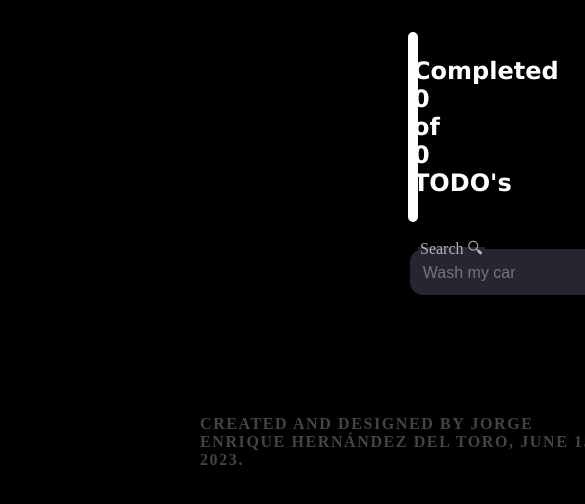
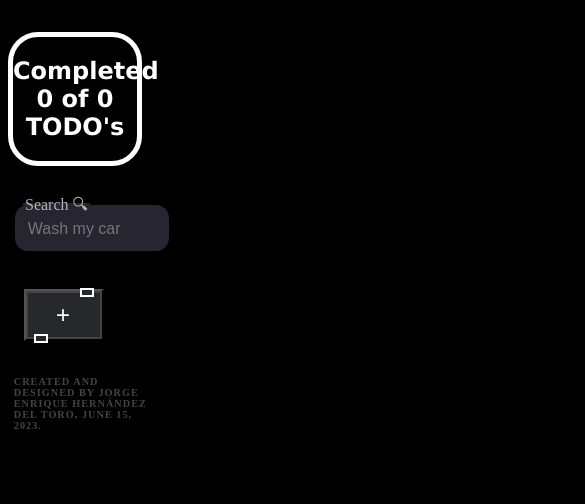
Before and after one commit to jorgedeltoro111/appToDoList, a React (Create React App) app: page / in a window 390 px wide. Shown: the top 504 px of the page, 585 px wide, since content can reach past the window. Built offline with nearby package versions, Linux system fonts and the light colour scheme.

Commit message:
first commit

```diff
--- a/src/CreateButton.css
+++ b/src/CreateButton.css
@@ -80,3 +80,19 @@
     text-decoration: none;
     transition: 0.5s;
 }
+@media screen and (max-width: 500px) {
+    /* Estilos para pantallas con un ancho máximo de 768px */
+    .containerButton{
+        margin-top: -25px;
+        margin-left: 1em;
+    }
+    .autor{
+        margin-top: 35px;
+        margin-left: -1em;
+        font-size: 0.8em;
+    }
+    .parrafo{
+        font-size: 0.8em;
+        margin-right: 18em;
+    }
+  }
--- a/src/CreateButton.js
+++ b/src/CreateButton.js
@@ -15,7 +15,9 @@ function CreateTodoButton(props){
     return (
         <div className='containerButton'> {/**Asi creamos un evento */}
             <button className='button' onClick={() => {createTodo()}}><span>+</span><i></i></button>
-            <p className='autor'>Created and designed by Jorge Enrique Hernández Del Toro, June 15, 2023.</p>
+            <div className='parrafo'>
+                <p className='autor'>Created and designed by Jorge Enrique Hernández Del Toro, June 15, 2023.</p>
+            </div>
         </div>
     );
 }
--- a/src/TodoCounter.css
+++ b/src/TodoCounter.css
@@ -13,3 +13,21 @@
     font-family: Verdana, Geneva, Tahoma, sans-serif;
     color: white;
 }
+@media screen and (max-width: 500px) {
+    /* Estilos para pantallas con un ancho máximo de 768px */
+    .counterContainer{
+        border: 5px;
+        border-style: solid;
+        border-radius: 30px;
+        margin-left: 0em;
+        margin-right: 15em;
+        margin-top: 2em;
+        border-color: white;
+    }
+    .TodoCounter{
+        text-align: center;
+        border: 2px;
+        font-family: Verdana, Geneva, Tahoma, sans-serif;
+        color: white;
+    }
+  }
--- a/src/TodoItem.css
+++ b/src/TodoItem.css
@@ -40,3 +40,41 @@
 .TodoItem-p--completed {
     text-decoration: line-through black;
 }
+@media screen and (max-width: 500px) {
+    /* Estilos para pantallas con un ancho máximo de 768px */
+    .TodoItem{
+        background: #838282;
+        margin-block-start: 5px;
+        margin-inline: 7em;
+        border-radius: 20px;
+    }
+    .TodoItem:hover{
+        background-color: #5DADE2
+    }
+    .Icon-check{
+        padding: 5px;
+    }
+    .TodoItem-p{
+        display: inline-block;
+        border-radius: 15px;
+        padding: 5px;
+        font-family: Verdana, Geneva, Tahoma, sans-serif;
+    }
+    .delete{
+        float: right;
+    }
+    .Icon-delete{
+        color: black;
+        background-color: white;
+        border-radius: 20px;
+        padding: 5px;
+    }
+    .checkBox--active{
+        background-color:  green;
+        border-radius: 25px;
+    }
+    .Icon-delete:hover {
+        background-color: red;
+        color: white;
+    }
+  }
--- a/src/TodoSearch.css
+++ b/src/TodoSearch.css
@@ -51,3 +51,24 @@
     opacity: 1;
     animation-delay: 0.2s;
 }
+@media screen and (max-width: 768px) {
+    /* Estilos para pantallas con un ancho máximo de 768px */
+    .inputContainer{
+        margin-left: 0;
+        margin-top: 25px;
+        width: 280px;
+        position: relative;
+    }
+  }
+
+  @media screen and (max-width: 480px) {
+    /* Estilos para pantallas con un ancho máximo de 480px */
+    .inputContainer{
+        border: 5px;
+        border-style: solid;
+        border-radius: 30px;
+        margin-left: 0em;
+        margin-top: 2em;
+        width: 8em;
+    }
+  }
```
